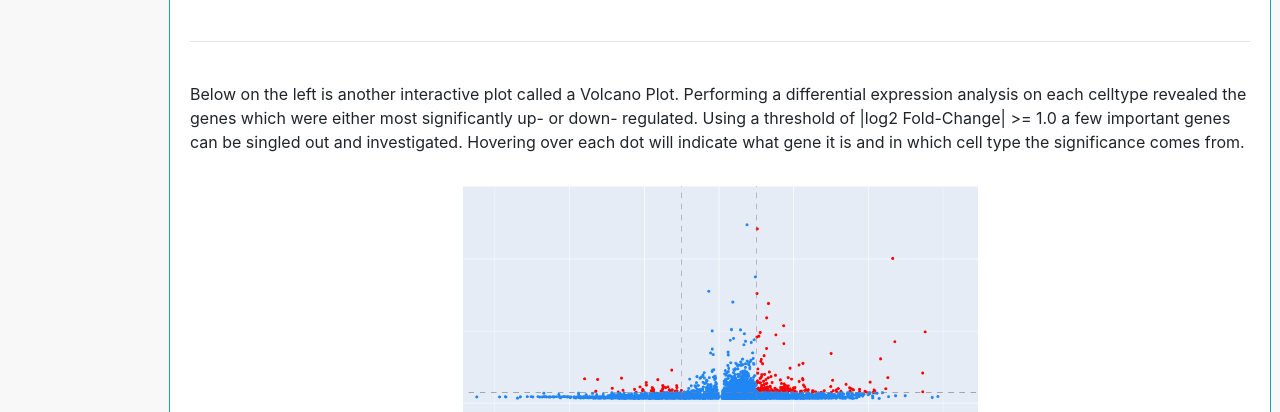
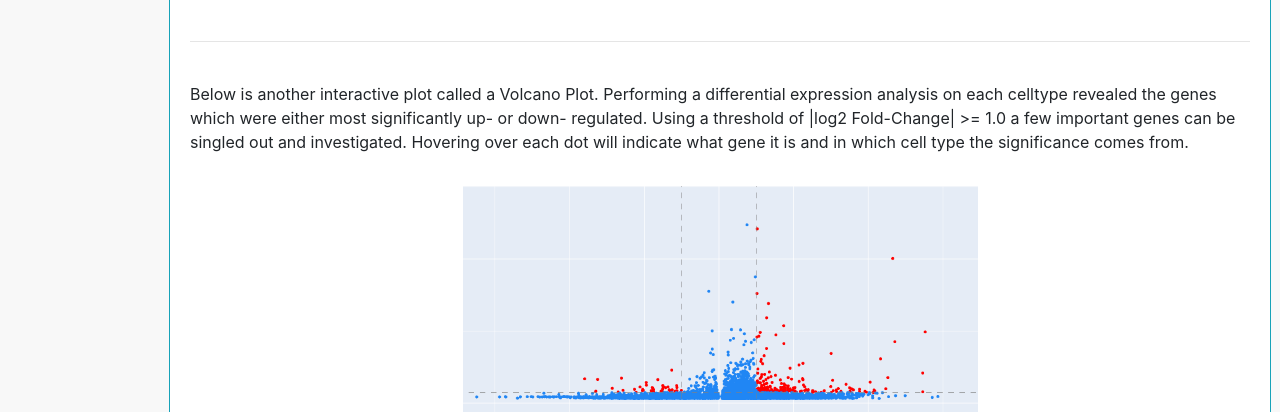
Before and after one commit to jb994/jsite, a Django app: page /portfolio/singlecell in a window 1280 px wide. Shown: the part 1445-1857 px from the top of the page. Run offline with Django 4.2, Linux system fonts and the light colour scheme.

Commit message:
Fixed some text which used to be correct but is not anymore

```diff
--- a/base/templates/portfolio/singlecell.html
+++ b/base/templates/portfolio/singlecell.html
@@ -84,7 +84,7 @@
 			<div class="row">
 				<div class="col-md-12">
 					<p align="left">
-						Below on the left is another interactive plot called a Volcano Plot. Performing a differential expression analysis on each celltype revealed the genes which were either most significantly up- or down- regulated. Using a threshold of |log2 Fold-Change| >= 1.0 a few important genes can be singled out and investigated. Hovering over each dot will indicate what gene it is and in which cell type the significance comes from.
+						Below is another interactive plot called a Volcano Plot. Performing a differential expression analysis on each celltype revealed the genes which were either most significantly up- or down- regulated. Using a threshold of |log2 Fold-Change| >= 1.0 a few important genes can be singled out and investigated. Hovering over each dot will indicate what gene it is and in which cell type the significance comes from.
 					</p>
 				</div>
 			</div>
```
